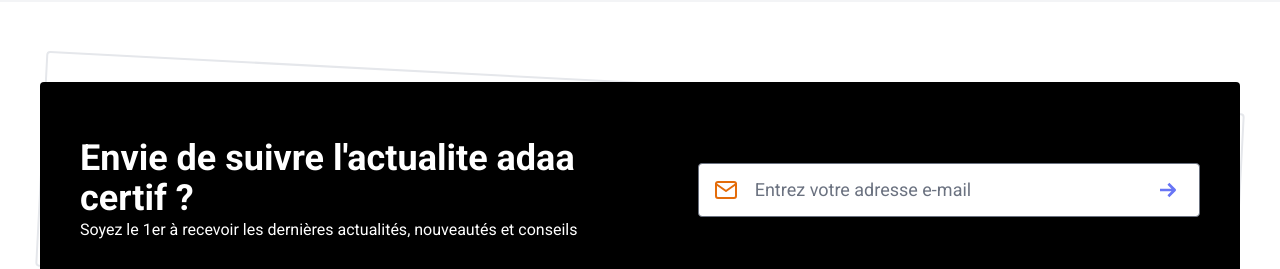
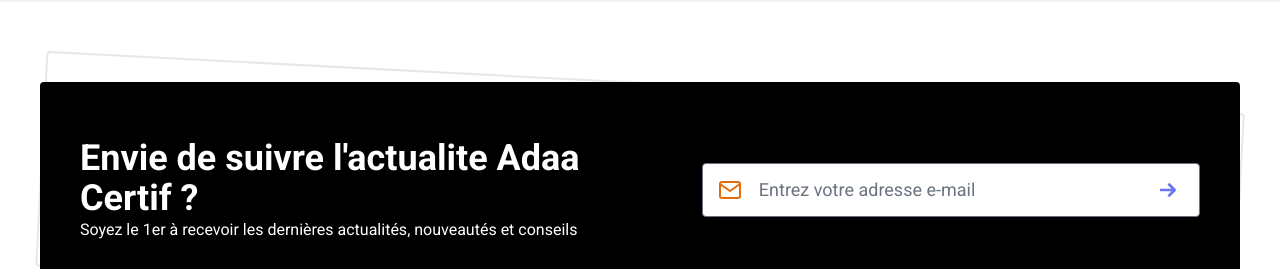
Before and after one commit to franckDev21/a-m-k, a React (Vite) app: page / in a window 1280 px wide. Shown: the part 4880-5149 px from the top of the page. Built offline with nearby package versions, Linux system fonts and the light colour scheme.

Commit message:
update app

```diff
--- a/src/components/layouts/NewLetter.tsx
+++ b/src/components/layouts/NewLetter.tsx
@@ -13,7 +13,7 @@
           <div className="flex flex-col lg:flex-row justify-between items-center">
             <div className="mb-6 lg:mr-16 lg:mb-0 text-center lg:text-left">
               <h3 className="lg:text-4xl lowercase first-letter:uppercase text-lg font-bold text-white ">
-                ENVIE DE SUIVRE L'ACTUALITE ADAA CERTIF ?
+                ENVIE DE SUIVRE L'ACTUALITE <span className="capitalize">Adaa Certif</span> ?
               </h3>
               <span className='text-white'>Soyez le 1er à recevoir les dernières actualités, nouveautés et conseils</span>
             </div>
```
